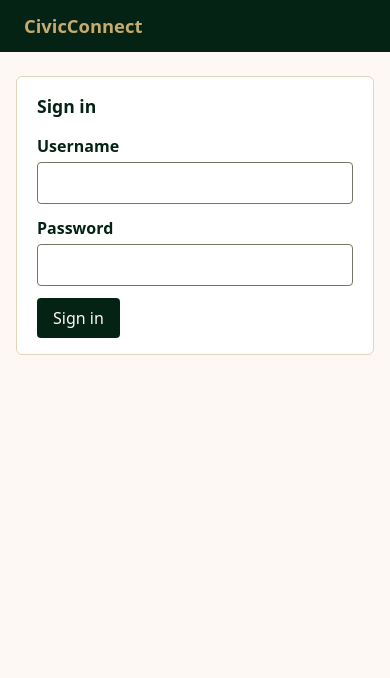
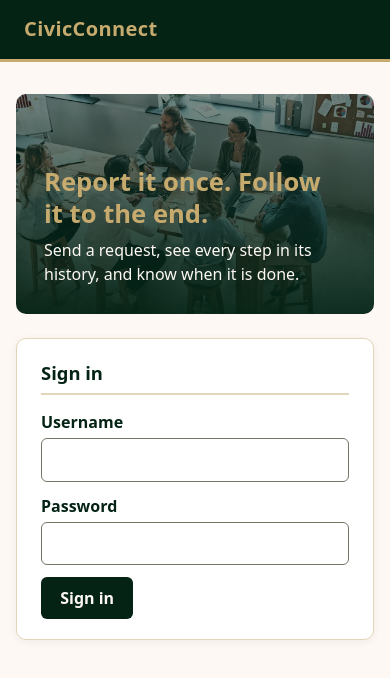
Before and after one commit to DewaldAllers/SEN381-CivicConnect, a plain HTML site: page app/frontend/index.html in a window 390 px wide. Drawn offline with Linux system fonts and the light colour scheme.

Commit message:
style: add a photo panel to the sign in page and tidy the pages
The sign in page now shows the photo next to the form, darkened with
Holly so the line of text on it stays readable. On a phone the photo
sits above the form. Every page gets a mustard line under the header,
rounder cards with a light shadow, a line under each section title, a
mustard focus ring on fields, and small grey table headings.

```diff
--- a/app/frontend/css/style.css
+++ b/app/frontend/css/style.css
@@ -19,44 +19,58 @@ body {
 header {
   background: var(--holly);
   color: var(--domino);
-  padding: 0.75rem 1.5rem;
+  padding: 0.9rem 1.5rem;
+  border-bottom: 3px solid var(--mustard);
   display: flex;
   align-items: center;
   justify-content: space-between;
 }
-header h1 { margin: 0; font-size: 1.15rem; color: var(--mustard); }
+header h1 { margin: 0; font-size: 1.25rem; color: var(--mustard); letter-spacing: 0.02em; }
 #topbar { display: flex; gap: 1rem; align-items: center; font-size: 0.9rem; }
 
-main { max-width: 1000px; margin: 1.5rem auto; padding: 0 1rem; }
+main { max-width: 1000px; margin: 2rem auto; padding: 0 1rem; }
 
 section {
   background: #fff;
   border: 1px solid var(--cabbage-pont);
-  border-radius: 6px;
-  padding: 1rem 1.25rem;
-  margin-bottom: 1.25rem;
+  border-radius: 10px;
+  box-shadow: 0 2px 8px rgba(4, 35, 21, 0.06);
+  padding: 1.25rem 1.5rem;
+  margin-bottom: 1.5rem;
 }
-section h2 { margin-top: 0; font-size: 1.1rem; }
+section h2 {
+  margin-top: 0;
+  font-size: 1.15rem;
+  padding-bottom: 0.4rem;
+  border-bottom: 2px solid var(--cabbage-pont);
+}
 
 label { display: block; font-weight: 600; margin: 0.75rem 0 0.25rem; }
 input, select, textarea {
   width: 100%;
-  padding: 0.5rem;
+  padding: 0.55rem 0.6rem;
   border: 1px solid var(--pablo);
-  border-radius: 4px;
+  border-radius: 6px;
+  background: #fff;
   font: inherit;
+}
+input:focus, select:focus, textarea:focus {
+  outline: 2px solid var(--mustard);
+  outline-offset: 1px;
+  border-color: var(--holly);
 }
 input[type="checkbox"] { width: auto; margin-right: 0.4rem; }
 textarea { min-height: 6rem; }
 
 button {
   margin-top: 0.75rem;
-  padding: 0.5rem 1rem;
+  padding: 0.55rem 1.2rem;
   border: 0;
-  border-radius: 4px;
+  border-radius: 6px;
   background: var(--holly);
   color: var(--domino);
   font: inherit;
+  font-weight: 600;
   cursor: pointer;
 }
 button:hover { background: var(--mustard); color: var(--holly); }
@@ -65,7 +79,8 @@ button.link:hover { background: none; color: var(--mustard); }
 button.secondary { background: var(--cabbage-pont); color: var(--holly); }
 
 table { width: 100%; border-collapse: collapse; }
-th, td { text-align: left; padding: 0.5rem; border-bottom: 1px solid var(--cabbage-pont); }
+th, td { text-align: left; padding: 0.6rem 0.5rem; border-bottom: 1px solid var(--cabbage-pont); }
+th { font-size: 0.8rem; text-transform: uppercase; letter-spacing: 0.04em; color: var(--pablo); }
 tbody tr { cursor: pointer; }
 tbody tr:hover { background: var(--domino); }
 
@@ -114,6 +129,33 @@ tbody tr:hover { background: var(--domino); }
 .actions > div { border: 1px solid var(--cabbage-pont); border-radius: 6px; padding: 0.75rem; }
 .actions h3 { margin: 0 0 0.25rem; font-size: 1rem; }
 
+.signin {
+  max-width: 1000px;
+  display: grid;
+  grid-template-columns: 1.2fr 1fr;
+  gap: 1.5rem;
+  align-items: stretch;
+}
+.signin-card { margin: 0; align-self: center; }
+.hero {
+  min-height: 380px;
+  border-radius: 10px;
+  overflow: hidden;
+  display: flex;
+  align-items: flex-end;
+  background:
+    linear-gradient(to top, rgba(4, 35, 21, 0.95), rgba(4, 35, 21, 0.5)),
+    url("/images/team-at-work.avif") center / cover;
+}
+.hero-text { padding: 1.75rem; color: var(--domino); }
+.hero-text h2 { margin: 0 0 0.5rem; font-size: 1.6rem; line-height: 1.25; color: var(--mustard); }
+.hero-text p { margin: 0; max-width: 32ch; }
+
 @media (max-width: 600px) {
   header { flex-direction: column; align-items: flex-start; gap: 0.25rem; }
 }
+
+@media (max-width: 760px) {
+  .signin { grid-template-columns: 1fr; }
+  .hero { min-height: 220px; }
+}
--- a/app/frontend/index.html
+++ b/app/frontend/index.html
@@ -10,8 +10,14 @@
   <header>
     <h1>CivicConnect</h1>
   </header>
-  <main>
-    <section>
+  <main class="signin">
+    <div class="hero">
+      <div class="hero-text">
+        <h2>Report it once. Follow it to the end.</h2>
+        <p>Send a request, see every step in its history, and know when it is done.</p>
+      </div>
+    </div>
+    <section class="signin-card">
       <h2>Sign in</h2>
       <form id="signin-form" novalidate>
         <label for="username">Username</label>
```
